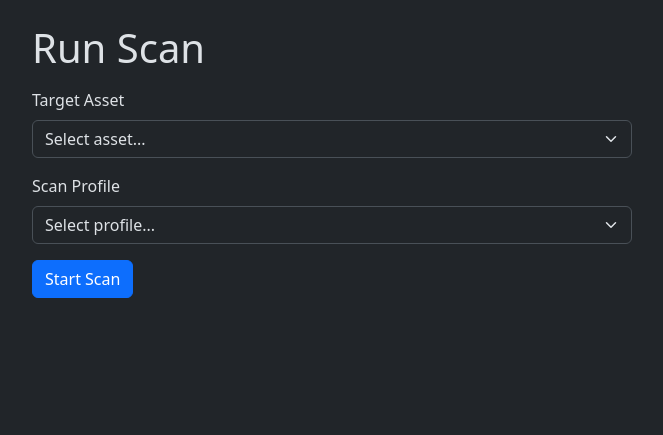
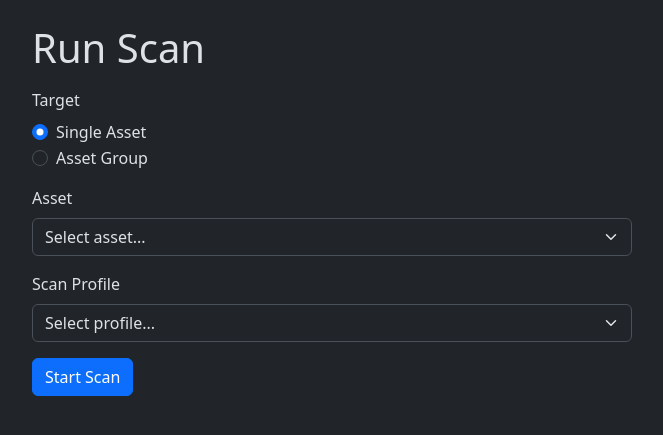
Before and after one commit to wh1sk3ys1x/nmapctf, a FastAPI app: page /scans/run in a window 1280 px wide. Shown: the part 56-491 px from the top of the page, without its empty margins (50-713 px from the left). Run offline with FastAPI, Linux system fonts and the light colour scheme; the visitor is signed in with stand-in values (Sample User, id 1).

Commit message:
Add asset group support to run scan form

```diff
--- a/web/app/templates/scans/run.html
+++ b/web/app/templates/scans/run.html
@@ -5,11 +5,31 @@
 
 <form method="post" action="/scans/run" class="mt-3" style="max-width: 600px;">
   <div class="mb-3">
-    <label for="asset_id" class="form-label">Target Asset</label>
-    <select class="form-select" id="asset_id" name="asset_id" required>
+    <label class="form-label">Target</label>
+    <div class="form-check">
+      <input class="form-check-input" type="radio" name="target_type" id="target_asset" value="asset" checked onchange="toggleTarget()">
+      <label class="form-check-label" for="target_asset">Single Asset</label>
+    </div>
+    <div class="form-check">
+      <input class="form-check-input" type="radio" name="target_type" id="target_group" value="group" onchange="toggleTarget()">
+      <label class="form-check-label" for="target_group">Asset Group</label>
+    </div>
+  </div>
+  <div class="mb-3" id="asset_field">
+    <label for="asset_id" class="form-label">Asset</label>
+    <select class="form-select" id="asset_id" name="asset_id">
       <option value="">Select asset...</option>
       {% for asset in assets %}
       <option value="{{ asset.id }}">{{ asset.name }} ({{ asset.address }})</option>
+      {% endfor %}
+    </select>
+  </div>
+  <div class="mb-3" id="group_field" style="display: none;">
+    <label for="asset_group_id" class="form-label">Asset Group</label>
+    <select class="form-select" id="asset_group_id" name="asset_group_id">
+      <option value="">Select group...</option>
+      {% for group in groups %}
+      <option value="{{ group.id }}">{{ group.name }} ({{ group.assets | length }} assets)</option>
       {% endfor %}
     </select>
   </div>
@@ -24,4 +44,14 @@
   </div>
   <button type="submit" class="btn btn-primary">Start Scan</button>
 </form>
+
+<script>
+function toggleTarget() {
+  const isGroup = document.getElementById('target_group').checked;
+  document.getElementById('asset_field').style.display = isGroup ? 'none' : '';
+  document.getElementById('group_field').style.display = isGroup ? '' : 'none';
+  document.getElementById('asset_id').required = !isGroup;
+  document.getElementById('asset_group_id').required = isGroup;
+}
+</script>
 {% endblock %}
```
Also changed, not shown: web/app/views/scans.py (+41 -20 lines).
